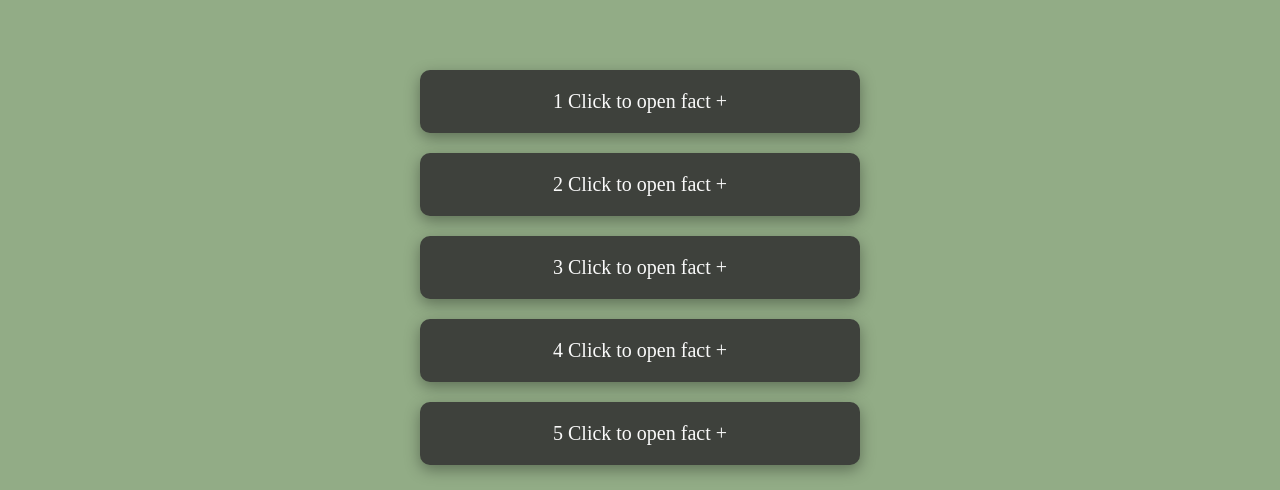
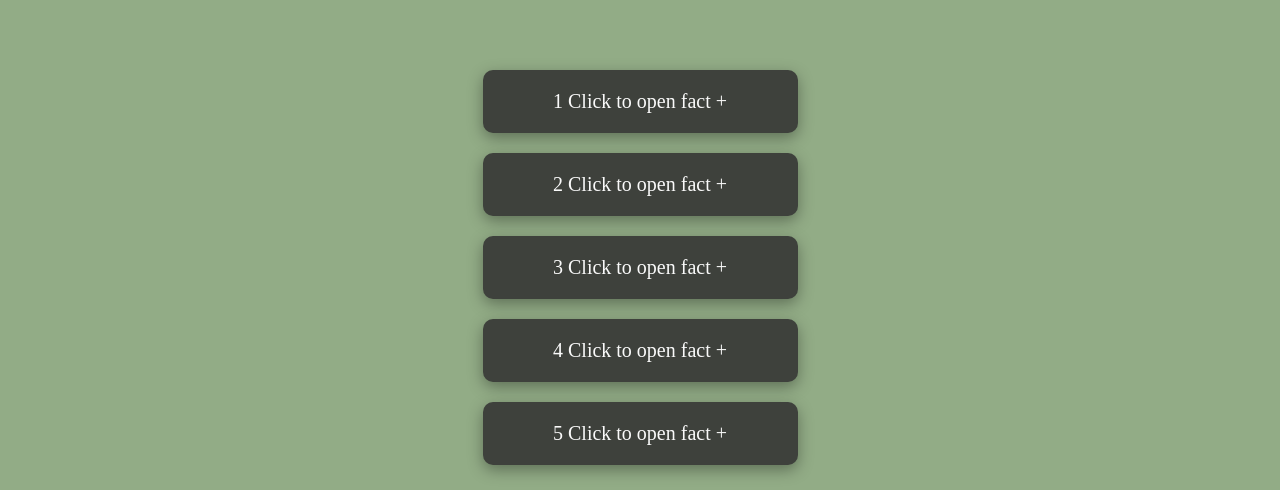
Before and after one commit to Guilleto98/-Magnificent-Systems-Test, a website: page index.html in a window 1280 px wide. Shown: the part 366-856 px from the top of the page. Drawn offline with nearby package versions, Linux system fonts and the light colour scheme.

Commit message:
Details factItem styles

```diff
--- a/style.css
+++ b/style.css
@@ -108,7 +108,7 @@ html, body{
 
 .factItem {
     display: flex;
-    width: 400px;
+    width: 275px;
     justify-content: center;
     align-items: center;
     padding: 20px;
```
